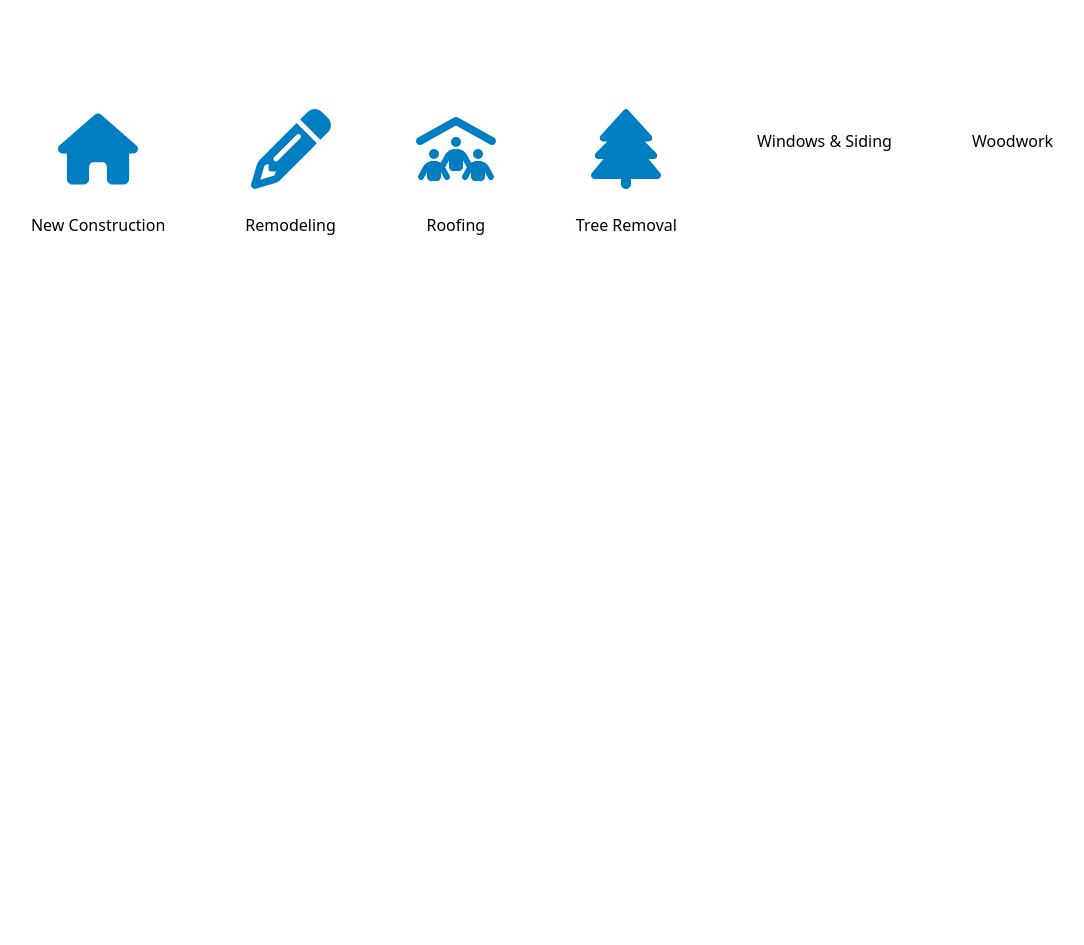
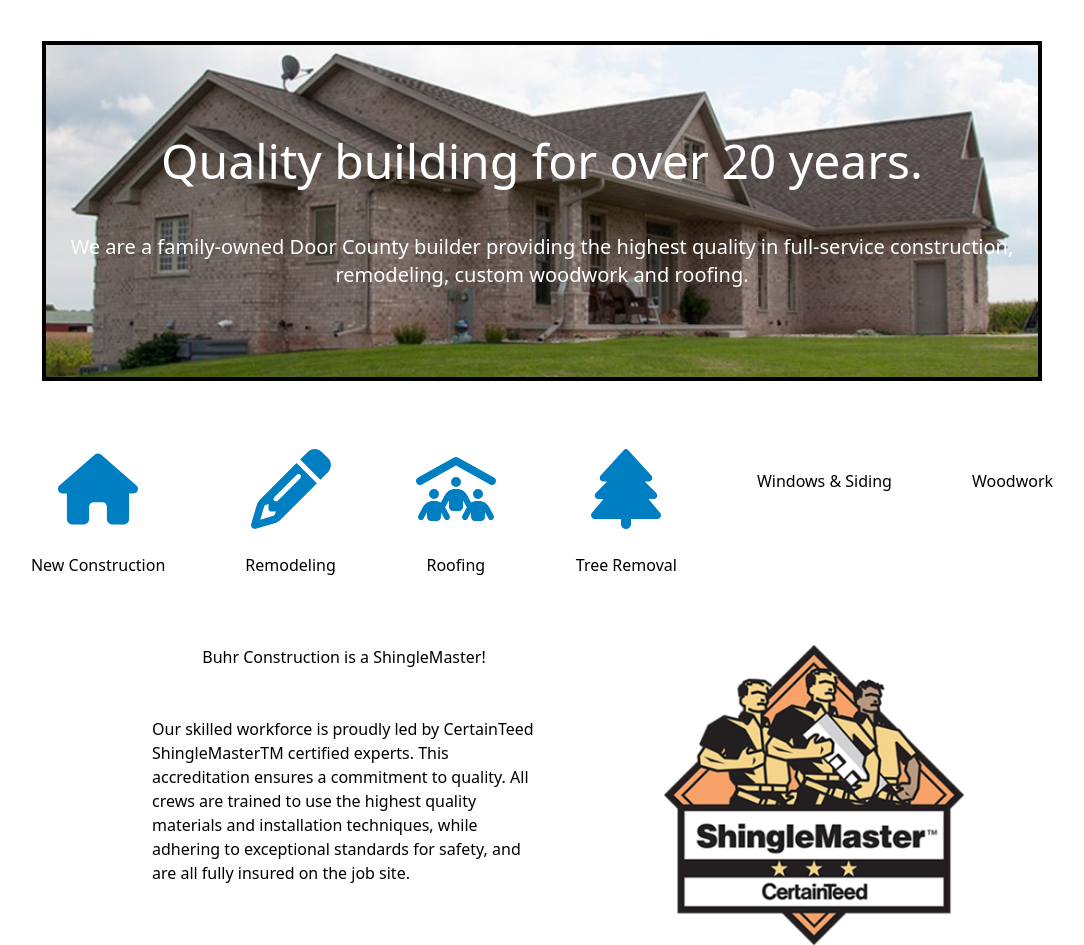
Before and after one commit to brandonbuhr/construction-website, a Next.js app: page / in a window 1280 px wide. Shown: the part 140-1085 px from the top of the page, without its empty margins (98-1182 px from the left). Before the commit the page ends 800 px from the top, so only its background shows below. Built offline with nearby package versions, Linux system fonts and the light colour scheme.

Commit message:
added shinglemaster section

```diff
--- a/app/page.tsx
+++ b/app/page.tsx
@@ -1,5 +1,23 @@
 import Navbar from "@/components/Navbar";
 import "./globals.css";
+import Iconbar from "@/components/Iconbar";
+import Mainbanner from "@/components/Mainbanner";
+import Homesections from "@/components/Homesections";
 export default function Page() {
-  return <Navbar />;
+  return (
+    <>
+      <div>
+        <Navbar />
+      </div>
+      <div>
+        <Mainbanner />
+      </div>
+      <div className="mt-12">
+        <Iconbar />
+      </div>
+      <div className="mt-12">
+        <Homesections />
+      </div>
+    </>
+  );
 }
--- /dev/null
+++ b/components/Homesections.tsx
@@ -0,0 +1,30 @@
+import Image from "next/image";
+
+function Homesections() {
+  return (
+    <>
+      <div className="flex justify-center">
+        <div className="w-[50%] flex-col">
+          <h3 className="text-center">Buhr Construction is a ShingleMaster!</h3>
+          <p className="ml-[20%] mr-[20%] mt-12">
+            Our skilled workforce is proudly led by CertainTeed ShingleMasterTM
+            certified experts. This accreditation ensures a commitment to
+            quality. All crews are trained to use the highest quality materials
+            and installation techniques, while adhering to exceptional standards
+            for safety, and are all fully insured on the job site.
+          </p>
+        </div>
+        <div className="mr-24">
+          <Image
+            src="/shingle-master-logo.png"
+            alt=""
+            width={300}
+            height={300}
+          />
+        </div>
+      </div>
+    </>
+  );
+}
+
+export default Homesections;
--- /dev/null
+++ b/components/Mainbanner.tsx
@@ -0,0 +1,28 @@
+import Image from "next/image";
+function Mainbanner() {
+  return (
+    <>
+      <div className="mt-12 flex justify-center">
+        <div className="absolute text-5xl text-white mt-24">
+          <h2>Quality building for over 20 years.</h2>
+        </div>
+        <div className="absolute text-xl ml-40 mr-40 text-white text-center mt-48">
+          <p>
+            We are a family-owned Door County builder providing the highest
+            quality in full-service construction, remodeling, custom woodwork
+            and roofing.
+          </p>
+        </div>
+
+        <Image
+          className="border-4 border-solid border-black"
+          src="/house1.jpg"
+          alt=""
+          width={1000}
+          height={400}
+        />
+      </div>
+    </>
+  );
+}
+export default Mainbanner;
--- a/components/Navbar.tsx
+++ b/components/Navbar.tsx
@@ -1,4 +1,4 @@
-import Iconbar from "@/components/Iconbar";
+
 import Image from "next/image";
 function Navbar() {
   return (
@@ -21,9 +21,6 @@ function Navbar() {
           <li className="mt-5">Contact Us</li>
         </ul>
       </nav>
-      <div className="flex justify-center pt-24">
-        <Iconbar />
-      </div>
     </>
   );
 }
```
Also changed, not shown: public/house1.jpg (added).
